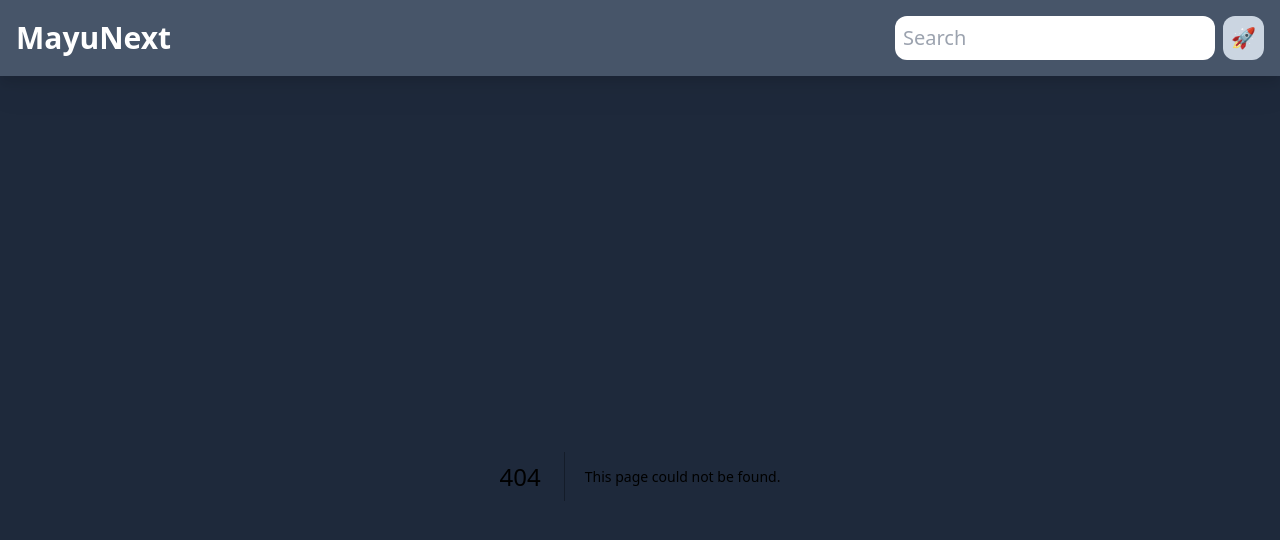
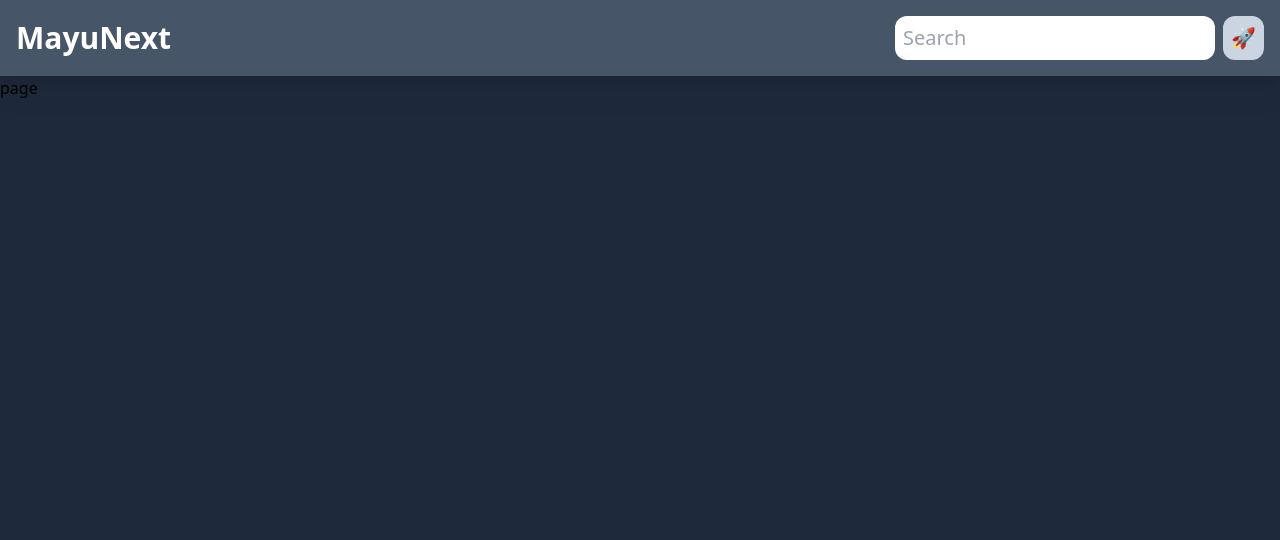
Before and after one commit to MayuRuru/nextTest, a Next.js app: page /1 in a window 1280 px wide. Before the commit this address had no page. Shown: the top 540 px of the page. Built offline with nearby package versions, Linux system fonts and the light colour scheme.

Commit message:
Add searchTerm dynamic route

```diff
--- /dev/null
+++ b/app/[searchTerm]/page.tsx
@@ -0,0 +1,11 @@
+import React from "react";
+
+type Props = {
+  params: {
+    searchTerm: string;
+  };
+};
+
+export default function page({ params: { searchTerm } }: Props) {
+  return <div>page</div>;
+}
```
